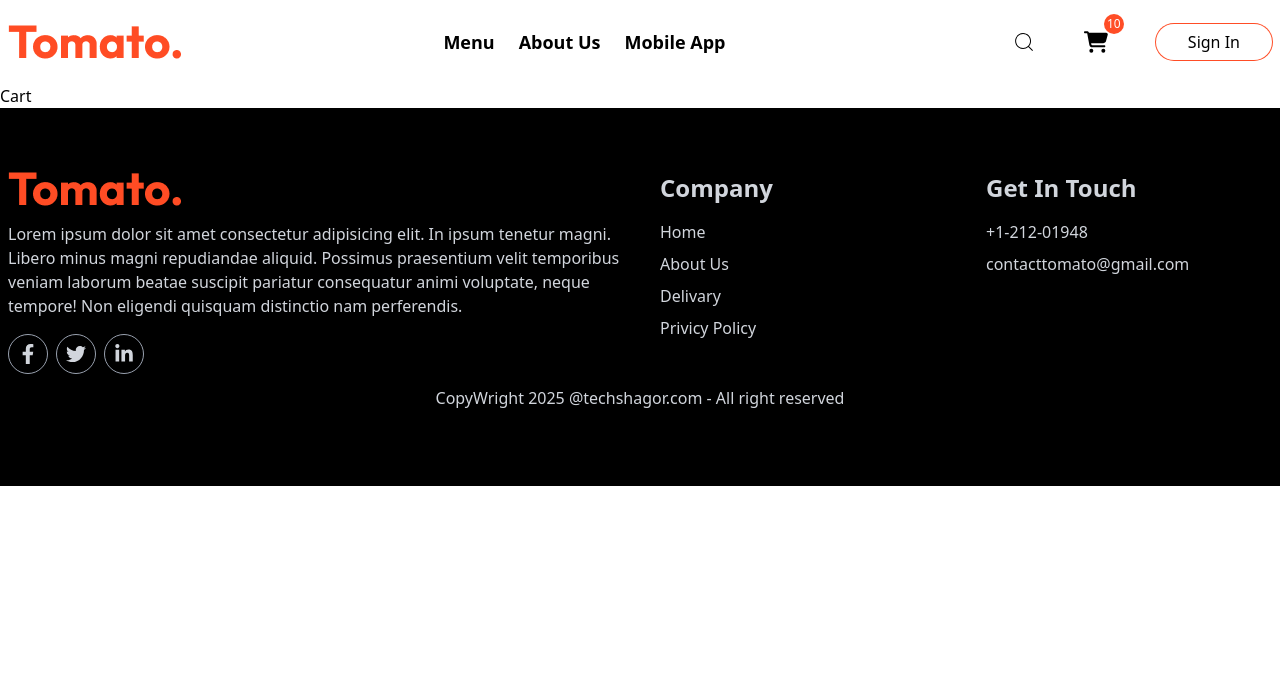
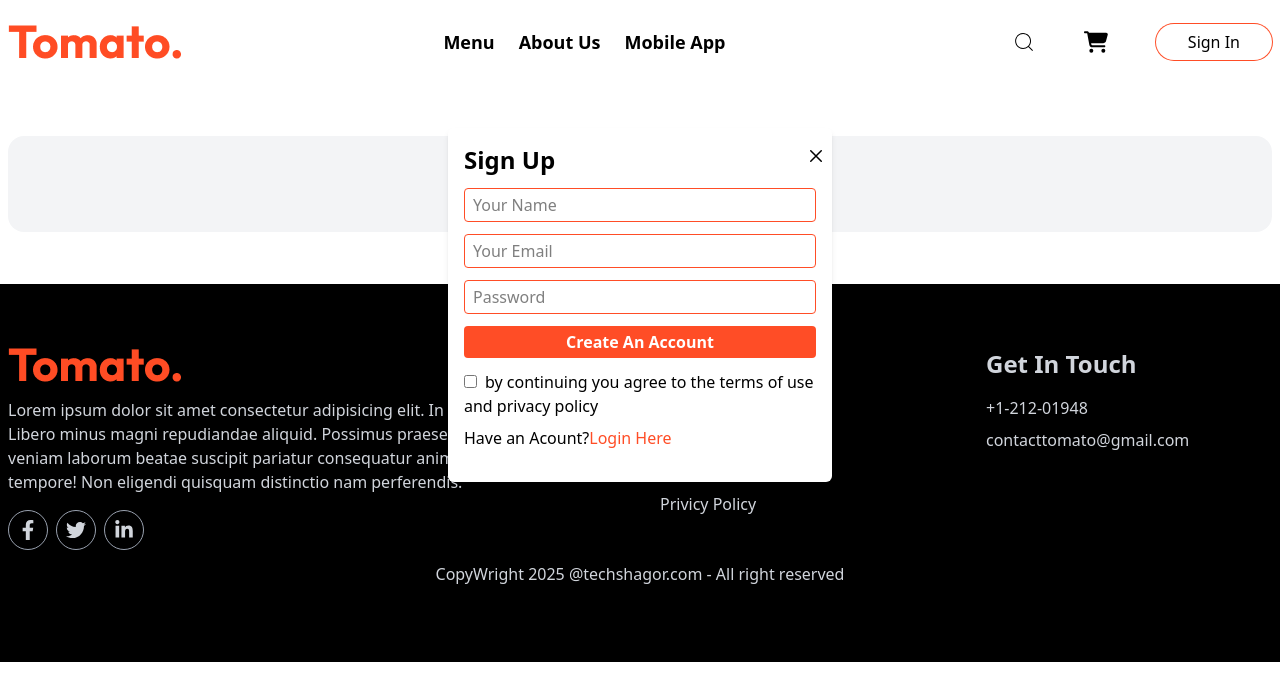
Before and after one commit to shagorpixel/react-food-dalivary-app, a React (Vite) app: page /cart in a window 1280 px wide. Both pictures are taken after a click on the button "Sign In". Shown: the top 700 px of the page. Built offline with nearby package versions, Linux system fonts and the light colour scheme.

Commit message:
Add To Cart Complete

```diff
--- a/src/App.jsx
+++ b/src/App.jsx
@@ -1,13 +1,19 @@
-import React from 'react';
+import React, { useState } from 'react';
 import Nav from './Components/NavBer/Nav';
 import { Outlet } from 'react-router-dom';
 import StoreContextProvider from './Contexts/StoreContextProvider';
 import Footer from './Components/Footer/Footer';
+import SignIn from './Components/SignIn/SignIn';
 
 const App = () => {
+  const [isLoginOpen,setIsLoginOpen] = useState(false)
   return (
     <StoreContextProvider>
-      <Nav></Nav>
+      {
+        isLoginOpen&&<SignIn setIsLoginOpen={setIsLoginOpen}></SignIn>
+      }
+
+      <Nav  setIsLoginOpen={setIsLoginOpen}></Nav>
       <Outlet></Outlet>
       <Footer></Footer>
     </StoreContextProvider>
--- a/src/Components/FoodItem/FoodItem.jsx
+++ b/src/Components/FoodItem/FoodItem.jsx
@@ -6,7 +6,6 @@ import { storeContext } from "../../Contexts/StoreContextProvider";
 const FoodItem = ({food}) => {
 
     const {cartItems,addToCart,removeCart} =  useContext(storeContext);
-    console.log(cartItems)
     return (
         <div className=" rounded-md space-y-3 pb-5 shadow-lg">
             <div className=" relative">
--- a/src/Components/NavBer/Nav.jsx
+++ b/src/Components/NavBer/Nav.jsx
@@ -3,8 +3,9 @@ import { CiSearch } from "react-icons/ci";
 import { FaCartShopping } from "react-icons/fa6";
 import { FaBars } from "react-icons/fa";
 import { Link, NavLink } from 'react-router-dom';
-import { useState } from 'react';
+import { useContext, useState } from 'react';
 import { IoCloseOutline } from "react-icons/io5";
+import { storeContext } from '../../Contexts/StoreContextProvider';
 const NavItems = ({toggleItems}) => {
     const navList = [
 
@@ -57,7 +58,8 @@ const NavItems = ({toggleItems}) => {
     );
 };
 
-const Nav = () => {
+const Nav = ({setIsLoginOpen}) => {
+    const {totalItem} = useContext(storeContext);
     const [isMenuOpen,setIsMenuOpen] = useState(false);
     const toggleItems = ()=>setIsMenuOpen(prev=>!prev);
     return (
@@ -73,7 +75,7 @@ const Nav = () => {
                 </div>
                 {/* Mobile Menu Items  */}
                 <div className={`h-screen flex items-center justify-center bg-black/80 text-white w-full absolute left-0 top-0 md:hidden text-center transition transform ${isMenuOpen?'translate-x-0':'-translate-x-full'}`}>
-                    <NavItems toggleItems={toggleItems}></NavItems>
+                    <NavItems toggleItems={toggleItems} setIsLoginOpen={setIsLoginOpen}></NavItems>
                     <span onClick={toggleItems} className=' text-4xl absolute right-1 top-4 cursor-pointer'><IoCloseOutline /></span>
                 </div>
                 <div className=' hidden md:flex space-x-12 items-center'>
@@ -81,10 +83,13 @@ const Nav = () => {
                         <Link to='cart'>
                             <div className=' relative'>
                                 <span className=' text-2xl'><FaCartShopping /></span>
-                                <div className=' size-5 bg-primary text-white text-xs flex items-center justify-center rounded-full absolute -right-4 -top-4'>10</div>
+                                {
+                                totalItem>0 &&
+                                <div className=' size-5 bg-primary text-white text-xs flex items-center justify-center rounded-full absolute -right-4 -top-4'>{totalItem}</div>
+                                }
                             </div>
                         </Link>
-                        <button className=' button ring ring-primary  hover:bg-primary hover:text-white  '>Sign In</button>
+                        <button onClick={()=>setIsLoginOpen(true)} className=' button ring ring-primary  hover:bg-primary hover:text-white  '>Sign In</button>
                 </div>
                 <span onClick={toggleItems} className=' text-2xl cursor-pointer md:hidden'><FaBars /></span>
             </div>
--- /dev/null
+++ b/src/Components/SignIn/SignIn.jsx
@@ -0,0 +1,31 @@
+import { useState } from "react";
+import { IoCloseOutline } from "react-icons/io5";
+const SignIn = ({setIsLoginOpen}) => {
+    const [currentState,setCurrentState] = useState('Sign Up')
+    return (
+        <div className=" w-full mt-32 max-w-sm fixed left-1/2 -translate-x-1/2 bg-white p-4 pb-8 rounded-md space-y-3 z-10 shadow-md ">
+            <h2 className=" text-2xl font-semibold">Sign Up</h2>
+            <span onClick={()=>setIsLoginOpen(false)} className=" absolute right-1 top-4 text-2xl cursor-pointer"><IoCloseOutline /></span>
+            <form className=" space-y-3">
+                { currentState=== 'Sign Up' &&
+                <input className=" w-full border border-primary py-1 px-2 rounded outline-none" type="text" placeholder="Your Name" />
+                }
+                <input className=" w-full border border-primary py-1 px-2 rounded outline-none" type="email" placeholder="Your Email" />
+                <input className=" w-full border border-primary py-1 px-2 rounded outline-none" type="email" placeholder="Password" />
+                <button className=" w-full text-white font-semibold bg-primary py-1 px-2 rounded cursor-pointer">{currentState==="Sign Up"?'Create An Account':'Login'}</button>
+                {currentState==="Sign Up"&&
+                <label>
+                    <input className=" mr-2 accent-primary" type="checkbox" />
+                    by continuing you agree to the terms of use and privacy policy
+                </label>
+                }
+                {
+                        currentState==="Sign Up"? <p className=" mt-2">Have an Acount?<span className=" text-primary cursor-pointer" onClick={()=>setCurrentState(()=>"Login")}>Login Here</span></p>:
+                        <p>New User?<span className=" text-primary cursor-pointer" onClick={()=>setCurrentState(()=>"Sign Up")}>Sign Up Here</span></p>
+                    }
+            </form>
+        </div>
+    );
+};
+
+export default SignIn;
--- a/src/Contexts/StoreContextProvider.jsx
+++ b/src/Contexts/StoreContextProvider.jsx
@@ -1,4 +1,4 @@
-import { createContext, useState } from "react";
+import { createContext, useEffect, useState } from "react";
 import { food_list } from './../assets/frontend_assets/assets';
 
 export const storeContext =  createContext()
@@ -10,21 +10,40 @@ const StoreContextProvider = ({children}) => {
         if(!cartItems[itemId]){
             setCartItems(prev=>({...prev,[itemId]:1}))
         }else{
-            setCartItems(prev=>({...prev,[itemId]:prev[itemId] + 1}))
+            setCartItems(prev=>({...prev,[itemId]:cartItems[itemId] +1}))
         }
     }
 
-    const removeCart = (itemId)=>{
-        setCartItems(prev=>({...prev,[itemId]:prev[itemId] - 1}))
-    }
+        const removeCart = (itemId)=>{
+            setCartItems(prev=>({...prev,[itemId]:cartItems[itemId] -1}))
+        }
+        const clearCart = (itemId)=>{
+            setCartItems(prev=>({...prev,[itemId]:0}))
+        }
+        let totalPrice = 0;
+        for(let item in cartItems){
+            if(cartItems[item]>0){
+               const food =  food_list.find(food=>food._id == item)
+               totalPrice += cartItems[item] * food.price
+            }
+        }
+
+        let totalItem = 0
+        for(let item in cartItems){
+            if(cartItems[item]>0){
+                totalItem += cartItems[item]
+            }
+        }
 
     const contextValue = {
         food_list,
         cartItems,
         setCartItems,
         addToCart,
-        removeCart
-
+        removeCart,
+        clearCart,
+        totalPrice,
+        totalItem
     }
     return (
         <storeContext.Provider value={contextValue}>
--- a/src/Pages/Cart/Cart.jsx
+++ b/src/Pages/Cart/Cart.jsx
@@ -1,9 +1,67 @@
-import React from 'react';
+import React, { useContext } from 'react';
+import { MdClose } from "react-icons/md";
+import { FaPlus,FaMinus  } from "react-icons/fa6";
+import { storeContext } from '../../Contexts/StoreContextProvider';
 
 const Cart = () => {
+   const { food_list,cartItems,removeCart,addToCart,clearCart,totalPrice,totalItem} = useContext(storeContext)
+
+
     return (
-        <div>
-            Cart
+        <div className=' custom-container py-7 '>
+            {totalItem>0 ?
+            <div className=' flex justify-between flex-wrap '>
+                <div className=' w-full md:w-8/12 order-2 md:order-1 shadow-lg p-4'>
+                    <h2 className=' text-2xl font-semibold'>Cart List</h2>
+                    {
+                        food_list.map((item=>{
+                        return cartItems[item._id]>0 &&
+                            <div key={item._id} className=' grid grid-cols-5 md:items-center relative bg-gray-50 p-2 rounded-lg mb-2'>
+                                <img className=' w-24 rounded col-span-2 md:col-span-1' src={item.image} alt="" />
+                                <div className=' col-span-3 md:col-span-1'>
+                                    <h2>{item.name}</h2>
+                                    <h3 className=' text-sm text-gray-600'>Rate: ${item.price}</h3>
+                                    <div className=" flex space-x-[1px]  rounded-full">
+
+                                        <div onClick={()=>removeCart(item._id)} className=" size-5 flex items-center justify-center bg-red-300 rounded-full cursor-pointer">
+                                        <FaMinus className=' text-xs' />
+                                        </div>
+
+                                        <span className='size-5 flex items-center justify-center'>{cartItems[item._id]}</span>
+
+                                        <div onClick={()=>addToCart(item._id)} className=" size-5 flex items-center justify-center bg-green-300 rounded-full cursor-pointer">
+                                        <FaPlus className=' text-xs' />
+                                        </div>
+                                    </div>
+                                </div>
+                                <p className=' col-span-2 md:col-span-1'>
+                                    quentity: {cartItems[item._id]}
+                                </p>
+                                <p className=' col-span-2 md:col-span-1'>
+                                    Price: ${item.price * cartItems[item._id]}
+                                </p>
+                                <div className=' col-span-1 cursor-pointer flex justify-end text-4xl items-center absolute top-1/2 -translate-y-1/2 right-1'><MdClose onClick={()=>clearCart(item._id)} /></div>
+                            </div>
+                        }))
+                    }
+                </div>
+
+                <div className=' w-full md:w-3/12 order-1 md:order-2 shadow-lg p-4'>
+                    <div className=' shadow p-4 rounded-lg sticky left-0 top-0'>
+                    <h2 className=' text-2xl font-semibold mb-2'>Product Details</h2>
+                    <h3 className='text-gray-600 font-bold'>Total Items : {totalItem} </h3>
+                    <hr className=' border-gray-200 border mb-2' />
+                    <h3 className=' text-gray-600 font-bold'>Subtotal Price :  {totalPrice}</h3>
+                    <hr className=' border-gray-200 border mb-2' />
+                    <p className='text-gray-600 font-bold'>Delivary Charge : 2$</p>
+                    <hr className=' border-gray-200 border mb-2' />
+                    <h3 className='text-gray-600 font-bold'>Total Price : {totalItem>0?totalPrice +2:totalPrice}$</h3>
+                    <button className=' uppercase text-white bg-primary py-2 w-full text-center cursor-pointer font-semibold rounded mt-3'>proceed to checkout</button>
+                    </div>
+                </div>
+            </div>:
+            <p className=' p-8 w-full bg-gray-100 text-2xl text-center rounded-2xl my-6'>No Cart Avilable</p>
+            }
         </div>
     );
 };
```
